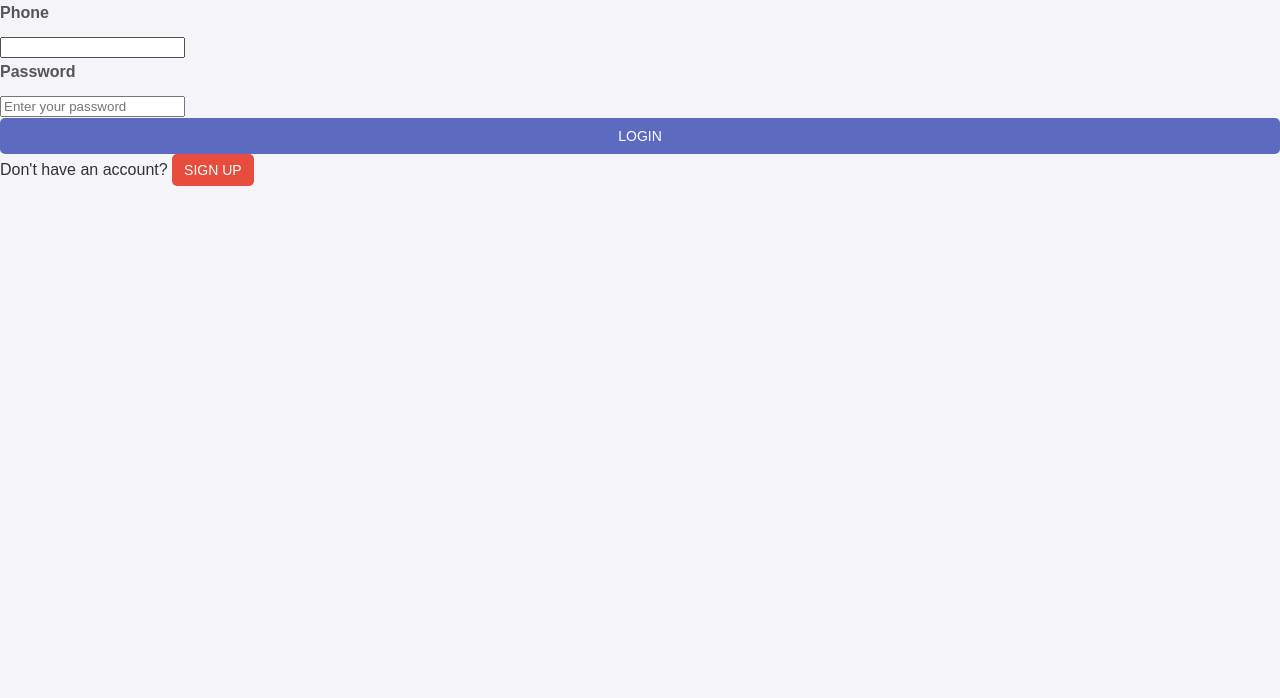
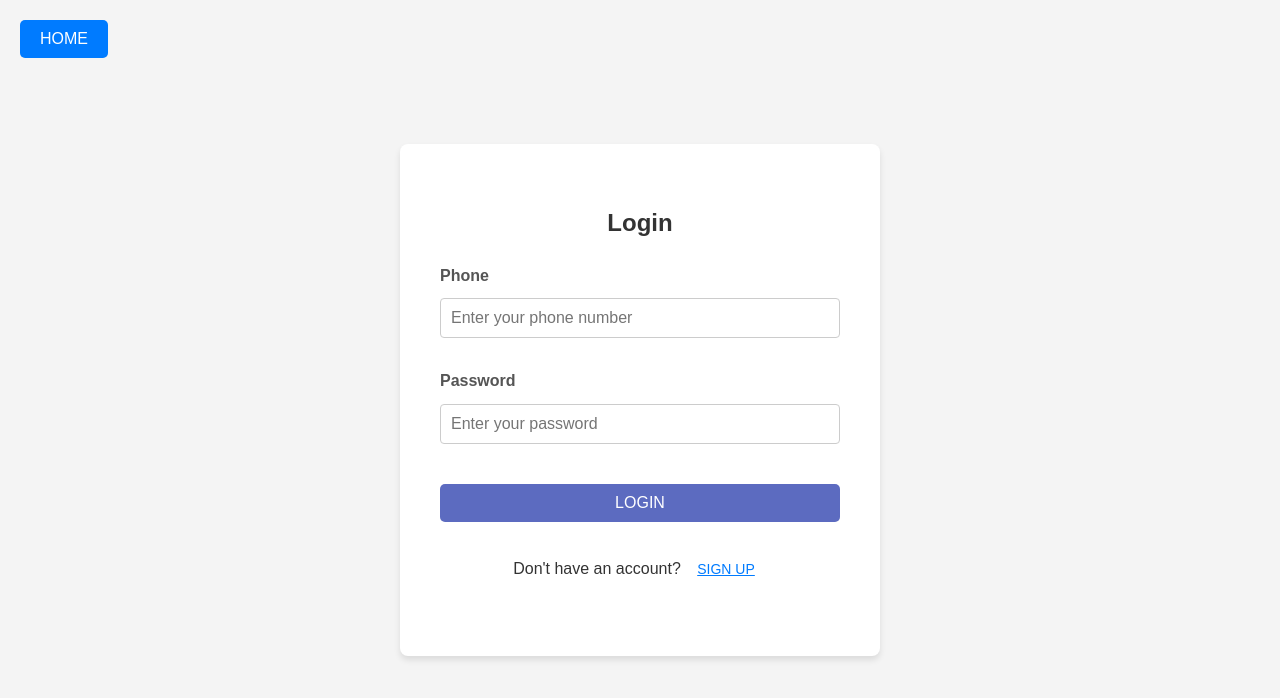
Before and after one commit to NguyenHoangAnh411/Nodejs_Final_2024, a React (Create React App) app in the folder client/: page /login in a window 1280 px wide. Shown: the top 698 px of the page. Built offline with nearby package versions, Linux system fonts and the light colour scheme.

Commit message:
UI for LS

```diff
--- /dev/null
+++ b/client/src/css/HomeButton.css
@@ -0,0 +1,17 @@
+.home-button {
+    position: absolute;
+    top: 20px;
+    left: 20px;
+    padding: 10px 20px;
+    font-size: 16px;
+    color: white;
+    background-color: #007bff; /* Coral color for your website theme */
+    border: none;
+    border-radius: 5px;
+    cursor: pointer;
+    transition: background-color 0.3s ease;
+  }
+
+  .home-button:hover {
+    background-color: #007bff; /* Darker coral for hover */
+  }
--- /dev/null
+++ b/client/src/css/Login.css
@@ -0,0 +1,107 @@
+.login {
+    display: flex;
+    justify-content: center;
+    align-items: center;
+    height: 100vh;
+    background-color: #f4f4f4;
+    margin: 0;
+}
+
+.login-form {
+    width: 100%;
+    max-width: 400px;
+    background: #fff;
+    padding: 40px;
+    border-radius: 8px;
+    box-shadow: 0 4px 6px rgba(0, 0, 0, 0.1);
+    display: flex;
+    flex-direction: column;
+    /* Đảm bảo các phần tử con (bao gồm nút submit và footer) thẳng hàng */
+}
+
+.login-form h2 {
+    text-align: center;
+    margin-bottom: 20px;
+    font-size: 24px;
+    color: #333;
+}
+
+.login-form div {
+    margin-bottom: 15px;
+}
+
+.login-form label {
+    display: block;
+    margin-bottom: 5px;
+    font-weight: bold;
+}
+
+.login-form input {
+    width: 100%;
+    /* Đảm bảo chiều rộng của các trường input đồng nhất */
+    padding: 10px;
+    border: 1px solid #ccc;
+    border-radius: 4px;
+    font-size: 16px;
+    margin: 5px 0 15px 0;
+    box-sizing: border-box;
+}
+
+.login-button {
+    width: 100%;
+    padding: 10px;
+    background-color: #007bff;
+    color: #fff;
+    border: none;
+    border-radius: 4px;
+    font-size: 16px;
+    cursor: pointer;
+    margin-top: 10px;
+}
+
+.login-button:hover {
+    background-color: #0056b3;
+}
+
+.login-footer {
+    text-align: center;
+    margin-top: 15px;
+    /* Đảm bảo footer cách nút submit một khoảng hợp lý */
+}
+
+/* Định nghĩa chung cho các nút (button) */
+button {
+    background-color: #007bff;
+    color: #fff;
+    /* Màu chữ mặc định là trắng */
+    border: none;
+    padding: 10px;
+    font-size: 16px;
+    border-radius: 4px;
+    cursor: pointer;
+    transition: background-color 0.3s, color 0.3s;
+    /* Thêm hiệu ứng chuyển màu */
+}
+
+/* Hover effect */
+button:hover {
+    background-color: #0056b3;
+    /* Màu nền thay đổi khi hover */
+    color: #fff;
+    /* Màu chữ sẽ vẫn là trắng khi hover */
+}
+
+/* Link button styles */
+.link-button {
+    background: none;
+    color: #007bff;
+    border: none;
+    cursor: pointer;
+    text-decoration: underline;
+    transition: color 0.3s;
+}
+
+.link-button:hover {
+    color: #fff;
+    /* Màu chữ chuyển sang trắng khi hover */
+}
--- /dev/null
+++ b/client/src/css/Register.css
@@ -0,0 +1,106 @@
+.register {
+    display: flex;
+    justify-content: center;
+    align-items: center;
+    height: 100vh;
+    background-color: #f4f4f4;
+    margin: 0;
+}
+
+.register-form {
+    width: 100%;
+    max-width: 400px;
+    background: #fff;
+    padding: 40px;
+    border-radius: 8px;
+    box-shadow: 0 4px 6px rgba(0, 0, 0, 0.1);
+    display: flex;
+    flex-direction: column;
+    /* Đảm bảo các phần tử con (bao gồm nút submit và footer) thẳng hàng */
+}
+
+.register-form h2 {
+    text-align: center;
+    margin-bottom: 20px;
+    font-size: 24px;
+    color: #333;
+}
+
+.register-form div {
+    margin-bottom: 15px;
+}
+
+.register-form label {
+    display: block;
+    margin-bottom: 5px;
+    font-weight: bold;
+}
+
+.register-form input {
+    width: 100%;
+    padding: 10px;
+    border: 1px solid #ccc;
+    border-radius: 4px;
+    font-size: 16px;
+    margin: 5px 0 15px 0;
+    box-sizing: border-box;
+}
+
+.register-button {
+    width: 100%;
+    padding: 10px;
+    background-color: #007bff;
+    color: #fff;
+    border: none;
+    border-radius: 4px;
+    font-size: 16px;
+    cursor: pointer;
+    margin-top: 10px;
+}
+
+.register-button:hover {
+    background-color: #0056b3;
+}
+
+.register-footer {
+    text-align: center;
+    margin-top: 15px;
+    /* Đảm bảo footer cách nút submit một khoảng hợp lý */
+}
+
+/* Định nghĩa chung cho các nút (button) */
+button {
+    background-color: #007bff;
+    color: #fff;
+    /* Màu chữ mặc định là trắng */
+    border: none;
+    padding: 10px;
+    font-size: 16px;
+    border-radius: 4px;
+    cursor: pointer;
+    transition: background-color 0.3s, color 0.3s;
+    /* Thêm hiệu ứng chuyển màu */
+}
+
+/* Hover effect */
+button:hover {
+    background-color: #0056b3;
+    /* Màu nền thay đổi khi hover */
+    color: #fff;
+    /* Màu chữ sẽ vẫn là trắng khi hover */
+}
+
+/* Link button styles */
+.link-button {
+    background: none;
+    color: #007bff;
+    border: none;
+    cursor: pointer;
+    text-decoration: underline;
+    transition: color 0.3s;
+}
+
+.link-button:hover {
+    color: #fff;
+    /* Màu chữ chuyển sang trắng khi hover */
+}
--- /dev/null
+++ b/client/src/pages/HomeButton.js
@@ -0,0 +1,18 @@
+import React from "react";
+import { useNavigate } from "react-router-dom";
+import "../css/HomeButton.css"; // Create this CSS file for styling if needed
+
+function HomeButton() {
+  const navigate = useNavigate();
+
+  return (
+    <button
+      className="home-button"
+      onClick={() => navigate("/")}
+    >
+      Home
+    </button>
+  );
+}
+
+export default HomeButton;
--- a/client/src/pages/login.js
+++ b/client/src/pages/login.js
@@ -1,44 +1,47 @@
-import React, { useState, useContext, useEffect } from 'react';
-import axios from 'axios';
-import { useNavigate } from 'react-router-dom';
-import { AuthContext } from '../context/AuthContext';
+import React, { useState, useContext, useEffect } from "react";
+import { useNavigate } from "react-router-dom";
+import axios from "axios";
+import { AuthContext } from "../context/AuthContext";
+import "../css/Login.css";
+import HomeButton from "./HomeButton"; // Import the HomeButton component
 
 function Login() {
-    const [phone, setPhone] = useState('');
-    const [password, setPassword] = useState('');
-    const [error, setError] = useState('');
+  const [phone, setPhone] = useState("");
+  const [password, setPassword] = useState("");
+  const [error, setError] = useState("");
   const navigate = useNavigate();
   const { login } = useContext(AuthContext);
 
   useEffect(() => {
-        const token = localStorage.getItem('token');
+    const token = localStorage.getItem("token");
     if (token) {
-            navigate('/');
+      navigate("/");
     }
   }, [navigate]);
 
   const handleSubmit = async (e) => {
     e.preventDefault();
     try {
-            const response = await axios.post('http://localhost:5000/api/users/login', { phone, password });
+      const response = await axios.post("http://localhost:5000/api/users/login", { phone, password });
       const { token } = response.data;
-            localStorage.setItem('token', token);
+      localStorage.setItem("token", token);
       login();
-            navigate('/');
+      navigate("/");
     } catch (err) {
-            console.error('Login failed:', err.response?.data);
-            setError(err.response?.data?.message || 'Login failed');
+      console.error("Login failed:", err.response?.data);
+      setError(err.response?.data?.message || "Login failed");
     }
   };
 
   const goToRegister = () => {
-        navigate('/register');
+    navigate("/register");
   };
 
   return (
     <div className="login">
-            <form onSubmit={handleSubmit} method='POST'>
-                <div className="login-form">
+      <HomeButton /> {/* Add the HomeButton */}
+      <form onSubmit={handleSubmit} method="POST" className="login-form">
+        <h2>Login</h2>
         <div>
           <label htmlFor="phone">Phone</label>
           <input
@@ -47,6 +50,7 @@ function Login() {
             name="phone"
             value={phone}
             onChange={(e) => setPhone(e.target.value)}
+            placeholder="Enter your phone number"
             required
           />
         </div>
@@ -58,17 +62,16 @@ function Login() {
             name="password"
             value={password}
             onChange={(e) => setPassword(e.target.value)}
-                            placeholder='Enter your password'
+            placeholder="Enter your password"
             required
           />
         </div>
+        {error && <p className="error">{error}</p>}
+        <button type="submit" className="login-button">Login</button>
+        <div className="login-footer">
+          <p>Don't have an account? <button onClick={goToRegister} className="link-button">Sign up</button></p>
         </div>
-                {error && <p className="error">{error}</p>}
-                <button type='submit'>Login</button>
       </form>
-            <div>
-                <div>Don't have an account? <button onClick={goToRegister}>Sign up</button></div>
-            </div>
     </div>
   );
 }
--- a/client/src/pages/register.js
+++ b/client/src/pages/register.js
@@ -1,35 +1,36 @@
-import React, { useState } from 'react';
-import { useNavigate } from 'react-router-dom';
-import { registerUser } from '../hooks/userApi';
+import React, { useState } from "react";
+import { useNavigate } from "react-router-dom";
+import { registerUser } from "../hooks/userApi";
+import "../css/Register.css";
+import HomeButton from "./HomeButton"; // Import the HomeButton component
 
 function Register() {
-    const [name, setName] = useState('');
-    const [email, setEmail] = useState('');
-    const [password, setPassword] = useState('');
-    const [phone, setPhone] = useState('');
-    const [error, setError] = useState('');
-    const [success, setSuccess] = useState('');
+    const [name, setName] = useState("");
+    const [email, setEmail] = useState("");
+    const [password, setPassword] = useState("");
+    const [phone, setPhone] = useState("");
+    const [error, setError] = useState("");
+    const [success, setSuccess] = useState("");
     const navigate = useNavigate();
 
     const handleRegister = async (e) => {
         e.preventDefault();
-        console.log("Form data:", { name, email, password, phone });
-
         try {
             const response = await registerUser(name, email, password, phone);
             setSuccess(response.message);
-            setError('');
-            setTimeout(() => navigate('/login'), 2000);
+            setError("");
+            setTimeout(() => navigate("/login"), 2000);
         } catch (err) {
-            console.error('Registration failed:', err);
-            setError(err.error || 'Registration failed');
+            console.error("Registration failed:", err);
+            setError(err.error || "Registration failed");
         }
     };
 
     return (
         <div className="register">
-            <form onSubmit={handleRegister} method='POST'>
-                <div className="register-form">
+            <HomeButton /> {/* Add the HomeButton */}
+            <form onSubmit={handleRegister} method="POST" className="register-form">
+                <h2>Register</h2>
                 <div>
                     <label htmlFor="name">Name</label>
                     <input
@@ -38,6 +39,7 @@ function Register() {
                         name="name"
                         value={name}
                         onChange={(e) => setName(e.target.value)}
+                        placeholder="Enter your name"
                         required
                     />
                 </div>
@@ -49,6 +51,7 @@ function Register() {
                         name="email"
                         value={email}
                         onChange={(e) => setEmail(e.target.value)}
+                        placeholder="Enter your email"
                         required
                     />
                 </div>
@@ -60,7 +63,7 @@ function Register() {
                         name="password"
                         value={password}
                         onChange={(e) => setPassword(e.target.value)}
-                            placeholder='Enter your password'
+                        placeholder="Create a password"
                         required
                     />
                 </div>
@@ -72,19 +75,17 @@ function Register() {
                         name="phone"
                         value={phone}
                         onChange={(e) => setPhone(e.target.value)}
+                        placeholder="Enter your phone number"
                         required
                     />
                 </div>
-                </div>
                 {error && <p className="error">{error}</p>}
                 {success && <p className="success">{success}</p>}
-                <button type='submit'>Register</button>
+                <button type="submit" className="register-button">Register</button>
+                <div className="register-footer">
+                    <p>Already have an account? <button onClick={() => navigate("/login")} className="link-button">Sign in</button></p>
+                </div>
             </form>
-            <div>
-                <div>Already have an account?
-                    <button onClick={() => navigate('/login')}>Sign in</button>
-                </div>
-            </div>
         </div>
     );
 }
```
Lines whose indentation alone changed are shown as unchanged.
